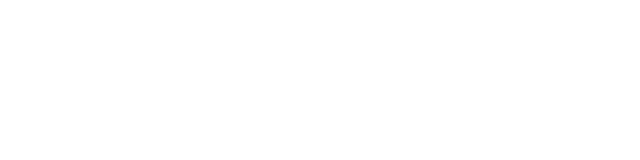
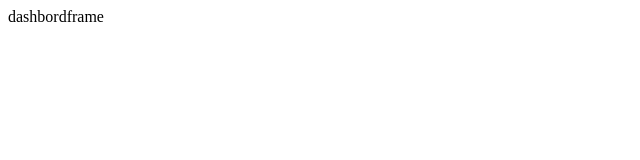
Before and after one commit to mbragi/lendsqr-frontend-test, a React (Create React App) app: page /dashboard in a window 1280 px wide. Before the commit this address had no page. Shown: the top 160 px of the page, without its empty margins (0-640 px from the left). Built offline with nearby package versions, Linux system fonts and the light colour scheme.

Commit message:
chore: dashboard implement, creating a dashboard frame component

```diff
--- a/src/App.tsx
+++ b/src/App.tsx
@@ -1,10 +1,12 @@
+import { BrowserRouter as Router,Routes, Route } from "react-router-dom";
 import Login from "./pages/login/login";
-import { BrowserRouter as Router,Routes, Route } from "react-router-dom";
+import Dashboard from "./pages/dashboard/dashboard";
 function App() {
   return (
     <Router>
       <Routes>
       <Route  path="/" element={<Login/>}/>
+      <Route  path="/dashboard" element={<Dashboard/>}/>
       </Routes>
     </Router>
   );
--- /dev/null
+++ b/src/components/dashbordframe.tsx
@@ -0,0 +1,9 @@
+import React from 'react'
+
+function DashbordFrame({...props}) {
+  return (
+    <div>dashbordframe</div>
+  )
+}
+
+export default DashbordFrame
--- /dev/null
+++ b/src/pages/dashboard/dashboard.tsx
@@ -0,0 +1,12 @@
+import React from 'react'
+import DashbordFrame from '../../components/dashbordframe'
+
+function Dashboard() {
+  return (
+    <DashbordFrame>
+
+    </DashbordFrame>
+  )
+}
+
+export default Dashboard
--- a/src/pages/login/login.tsx
+++ b/src/pages/login/login.tsx
@@ -3,10 +3,13 @@ import React from 'react'
 import union from '../../assests/Union.png'
 import lend from '../../assests/lendsqr.png'
 import pablo from '../../assests/pablo-sign-in 1.png'
+import { useNavigate } from "react-router-dom";
 
 function Login() {
+  const navigate = useNavigate()
  const httpSignIn = async () => {
     console.log('redirect to login')
+    navigate('/dashboard')
  }
   return (
     <React.Fragment>
```
